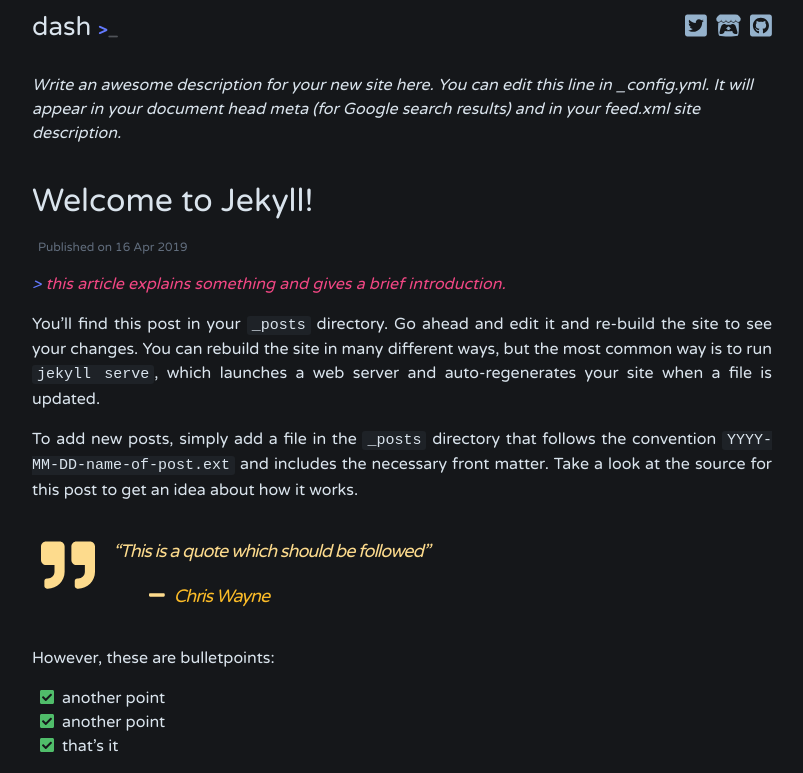
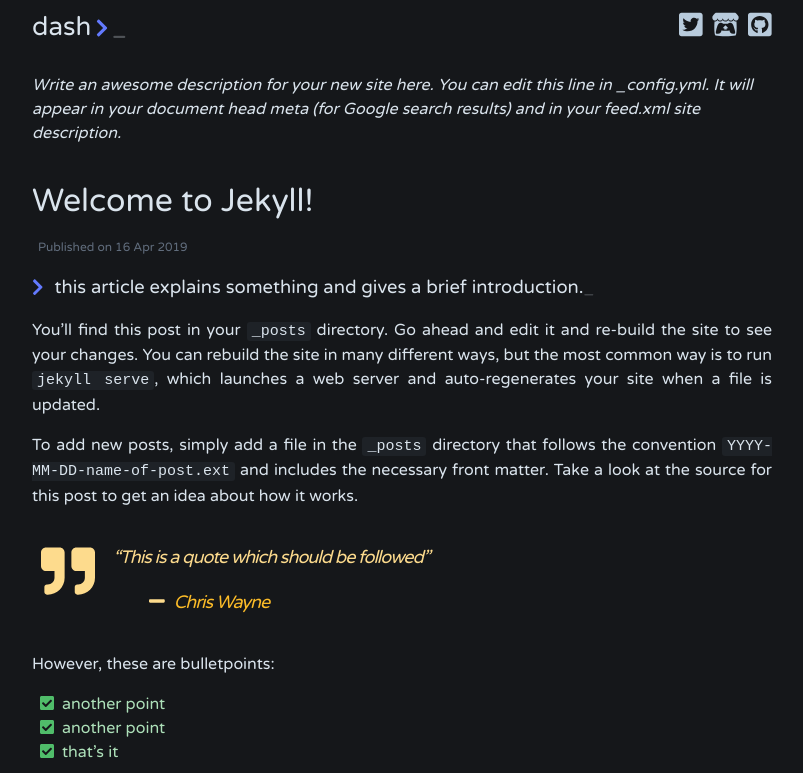
Before and after one commit to bitbrain/jekyll-dash, a Jekyll site: the page built from _posts/2019-04-16-welcome-to-jekyll2.md, in a window 1280 px wide. Shown: the top 773 px of the page, without its empty margins (238-1041 px from the left). Built offline with Jekyll 4.4.1, drawn with Linux system fonts in a browser that asks for light colours; nearby versions of some CDN libraries; comment, search, counter and statistics services are not loaded; some of the changed text lies outside the part shown; grey boxes are pictures that could not be loaded.

Commit message:
Update theme

```diff
--- a/_includes/header.html
+++ b/_includes/header.html
@@ -1,6 +1,6 @@
 <div class="site-header">
   <div class="wrapper">
-    <a class="site-title" rel="author" href="{{ "/" | relative_url }}">{{ site.title | escape }} <b class="command_prompt">></b><b class="blinking_cursor">_</b></a>
+    <a class="site-title" rel="author" href="{{ "/" | relative_url }}">{{ site.title | escape }}<b class="command_prompt"></b><b class="blinking_cursor">_</b></a>
     <span class="social_links">
         {% for link in site.dash.social_links %}
           <a class="color-{{ link.color }}-hover" href="{{ link.url }}"><i class="fab fa-{{ link.icon }}"></i></a>
--- a/_layouts/post.html
+++ b/_layouts/post.html
@@ -13,7 +13,7 @@
   {% endif %}
   <div class="post-date">Published on {{ page.date | date_to_string }}</div>
   {% if page.description != null %}
-  <div class="post-description"><span class="color-blue">> </span>{{ page.description }}</div>
+  <div class="post-description">{{ page.description }}</div>
   {% endif %}
   {{ content }}
 </div>
--- a/_sass/dash/_animations.scss
+++ b/_sass/dash/_animations.scss
@@ -3,3 +3,8 @@
     opacity: 0;
   }
 }
+
+
+@keyframes type{
+  from { width: 0; }
+}
--- a/_sass/dash/_layout.scss
+++ b/_sass/dash/_layout.scss
@@ -7,12 +7,32 @@
 
   .blinking_cursor {
     animation: blinker 1s none infinite;
-    font-size: $base-font-size;
+    font-size: $base-font-size * 1.25;
   }
 
   .command_prompt {
     color: $color-blue;
     font-size: $base-font-size;
+
+    svg {
+      width: 20px;
+      height: 20px;
+      margin-bottom: -1px;
+      margin-left: 1px;
+    }
+
+    &:before {
+      content: "\f054";
+      font-family: "Font Awesome 5 Free";
+      font-weight: 900;
+      font-style: normal;
+      font-variant: normal;
+      text-rendering: auto;
+      font-weight: 900;
+
+      display: none;
+      -webkit-font-smoothing: antialiased;
+    }
   }
 }
 
@@ -73,8 +93,37 @@
 
 .post-description {
   margin-top: 1em;
-  color: $color-pink;
-  font-style: italic;
+  font-size: $base-font-size * 1.15;
+  color: $color-foreground;
+  white-space: nowrap;
+  overflow: hidden;
+  width: 100%;
+  animation: type 2s steps(60, end);
+
+  & > svg {
+    color: $color-blue;
+    margin-right: 0.6em;
+    margin-bottom: -1px;
+  }
+
+  &:after {
+    content: "_";
+    animation: blinker 1s none infinite;
+    font-size: 16px;
+  }
+
+  &:before {
+    content: "\f054";
+    font-family: "Font Awesome 5 Free";
+    font-weight: 900;
+    font-style: normal;
+    font-variant: normal;
+    text-rendering: auto;
+    font-weight: 900;
+
+    display: none;
+    -webkit-font-smoothing: antialiased;
+  }
 }
 
 .post {
@@ -96,7 +145,12 @@
     width: 100%;
   }
 
-  li {
+  ol > li {
+    margin-left: 1em;
+  }
+
+  ul > li {
+    color: lighten($color-green, 25%);
     list-style: none;
     margin-left: 0;
 
@@ -119,7 +173,7 @@
     }
   }
 
-  ul {
+  ul, ol {
     padding: 0;
     margin-left: 0.5em;
   }
@@ -147,13 +201,14 @@
     }
 
     & > svg.svg-inline--fa {
+      color: lighten($color-yellow, 20%);
       float: left;
       width: 3em;
       height: 3em;
       margin-right: 1em;
     }
 
-    svg {
+    & > ul > li > svg {
       color: lighten($color-yellow, 20%);
     }
 
@@ -254,10 +309,10 @@
 .social_links {
   float: right;
   & > a {
-    color: darken($color-foreground, 20%);
+    color: darken($color-foreground, 10%);
     display: inline-block;
     margin-left: 0.2em;
-    font-size: $post-link-font-size * 1.25;
+    font-size: $post-link-font-size * 1.35;
   }
 }
 
```
Also changed, not shown: _posts/2019-04-16-welcome-to-jekyll2.md (+6 -0 lines), jekyll-dash.gemspec.
